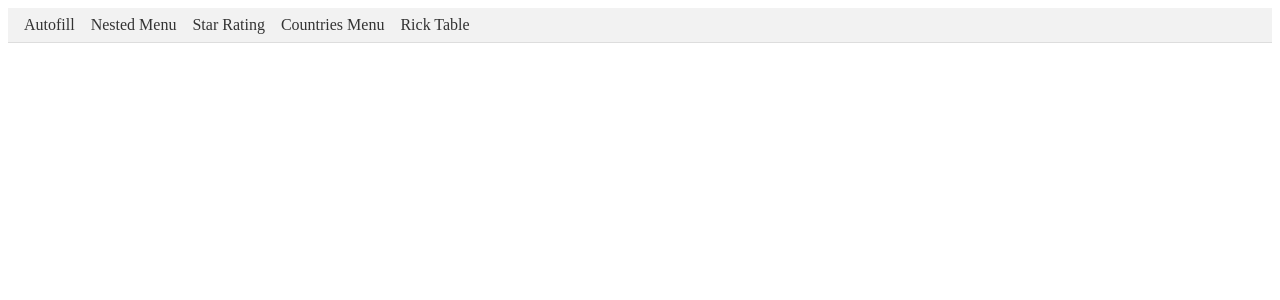
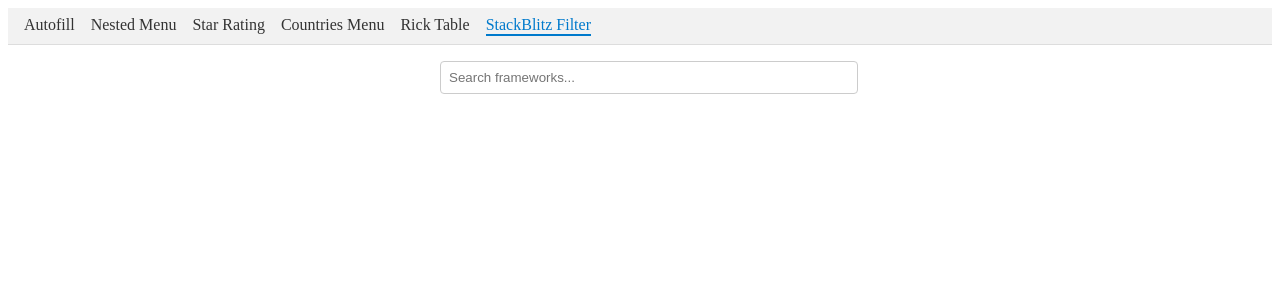
Before and after one commit to JulioTorres00/concept-testing, an Angular app: page /stackblitz-filter in a window 1280 px wide. Before the commit this address led to /. Shown: the top 300 px of the page. Built offline with nearby package versions, Linux system fonts and the light colour scheme.

Commit message:
stackblitz filter component built

```diff
--- a/src/app/app.routes.ts
+++ b/src/app/app.routes.ts
@@ -5,6 +5,7 @@ import { CountriesMenu } from './ejercicios/countries-menu/countries-menu';
 import { NestedMenu } from './ejercicios/nested-menu/nested-menu';
 import { StarRating } from './ejercicios/star-rating/star-rating';
 import { RickMenu } from './ejercicios/rick-menu/rick-menu';
+import { StackblitzFilter } from './ejercicios/stackblitz-filter/stackblitz-filter';
 
 export const routes: Routes = [
   { path: '', redirectTo: 'autofill', pathMatch: 'full' },
@@ -14,4 +15,5 @@ export const routes: Routes = [
   { path: 'stars', component: StarRating },
   { path: 'countries-reactive', component: CountriesMenuReactive },
   { path: 'rick-menu', component: RickMenu },
+  { path: 'stackblitz-filter', component: StackblitzFilter },
 ];
--- /dev/null
+++ b/src/app/ejercicios/extras/services/stackblitz-filter-service/stackblitz-filter-service.ts
@@ -0,0 +1,27 @@
+import { inject, Injectable } from '@angular/core';
+import { HttpClient, HttpParams } from '@angular/common/http';
+import { Observable } from 'rxjs';
+import { map } from 'rxjs/operators';
+
+interface filterItems {
+  phrase: string;
+}
+
+@Injectable({
+  providedIn: 'root',
+})
+export class StackblitzFilterService {
+  private baseUrl: string = 'https://corsproxy.io/?https://duckduckgo.com/ac/';
+
+  private searchService = inject(HttpClient);
+
+  search(query: string): Observable<string[]> {
+    const params = new HttpParams().set('q', query);
+
+    return this.searchService
+      .get<filterItems[]>(this.baseUrl, {
+        params: params,
+      })
+      .pipe(map((data) => data.map((item) => item.phrase)));
+  }
+}
--- /dev/null
+++ b/src/app/ejercicios/stackblitz-filter/stackblitz-filter.css
@@ -0,0 +1,22 @@
+.search-container {
+  max-width: 400px;
+  margin: auto;
+
+  input {
+    width: 100%;
+    padding: 0.5rem;
+    margin-bottom: 1rem;
+    border: 1px solid #ccc;
+    border-radius: 4px;
+  }
+
+  ul {
+    list-style: none;
+    padding: 0;
+
+    li {
+      padding: 0.25rem 0;
+      border-bottom: 1px solid #eee;
+    }
+  }
+}
--- /dev/null
+++ b/src/app/ejercicios/stackblitz-filter/stackblitz-filter.html
@@ -0,0 +1,10 @@
+<div class="search-container">
+  <input
+    type="text"
+    placeholder="Search frameworks..."
+    (input)="onInput($event)"
+  />
+  <ul *ngIf="results().length">
+    <li *ngFor="let result of results()">{{ result }}</li>
+  </ul>
+</div>
--- /dev/null
+++ b/src/app/ejercicios/stackblitz-filter/stackblitz-filter.ts
@@ -0,0 +1,64 @@
+import { Component, inject, effect, signal, DestroyRef } from '@angular/core';
+import { CommonModule } from '@angular/common';
+import { FormsModule } from '@angular/forms';
+import { debounceTime, distinctUntilChanged, switchMap } from 'rxjs/operators';
+import { of } from 'rxjs';
+import { StackblitzFilterService } from '../extras/services/stackblitz-filter-service/stackblitz-filter-service';
+import { takeUntilDestroyed, toObservable } from '@angular/core/rxjs-interop';
+
+@Component({
+  selector: 'app-stackblitz-filter',
+  imports: [CommonModule, FormsModule],
+  templateUrl: './stackblitz-filter.html',
+  styleUrl: './stackblitz-filter.css',
+})
+export class StackblitzFilter {
+  private searchService = inject(StackblitzFilterService);
+  private destroyRef = inject(DestroyRef);
+
+  query = signal('');
+  results = signal<string[]>([]);
+
+  constructor() {
+    toObservable(this.query)
+      .pipe(
+        debounceTime(3000),
+        distinctUntilChanged(),
+        switchMap((q) => {
+          if (q.trim()) {
+            return this.searchService.search(q);
+          } else {
+            return of([]);
+          }
+        }),
+        takeUntilDestroyed(this.destroyRef) // Automatic cleanup
+      )
+      .subscribe((results) => {
+        this.results.set([...results]);
+      });
+
+    // This is wrong because the effect aplies operators to the call not to the signal changes
+    // effect(() => {
+    //   const q = this.query();
+    //   if (q) {
+    //     this.searchService
+    //       .search(q)
+    //       .pipe(
+    //         distinctUntilChanged(),
+    //         debounceTime(5000),
+    //         switchMap((data) => of(data))
+    //       )
+    //       .subscribe((results) => {
+    //         this.results.set([...results]);
+    //       });
+    //   } else {
+    //     this.results.set([]);
+    //   }
+    // });
+  }
+
+  onInput(event: Event) {
+    const input = event.target as HTMLInputElement;
+    this.query.set(input.value);
+  }
+}
--- a/src/app/header/header.html
+++ b/src/app/header/header.html
@@ -4,4 +4,7 @@
   <a routerLink="/stars" routerLinkActive="active">Star Rating</a>
   <a routerLink="/countries" routerLinkActive="active">Countries Menu</a>
   <a routerLink="/rick-menu" routerLinkActive="active">Rick Table</a>
+  <a routerLink="/stackblitz-filter" routerLinkActive="active"
+    >StackBlitz Filter</a
+  >
 </nav>
```
Also changed, not shown: 2 other files (tests, documents, lock files or other folders).
